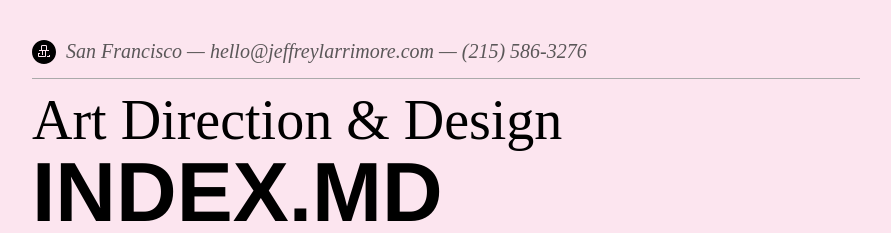
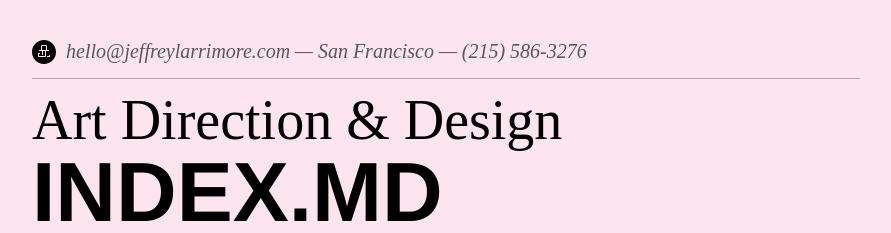
Before and after one commit to allthingsmeng/resume, a Jekyll site: the page built from index.md, in a window 1280 px wide. Shown: the top 233 px of the page, without its empty margins (194-1085 px from the left). Built offline with Jekyll 4.4.1, drawn with Linux system fonts in a browser that asks for light colours; Markdown is read by kramdown in place of the engine named in the settings; comment, search, counter and statistics services are not loaded.

```diff
--- a/_includes/header.html
+++ b/_includes/header.html
@@ -2,9 +2,9 @@
     <div class="superline float">
         <div class="logo float"><svg version="1.1" id="Layer_1" xmlns="http://www.w3.org/2000/svg" xmlns:xlink="http://www.w3.org/1999/xlink" x="0px" y="0px" width="24px" height="24px" viewBox="0 0 24 24" style="enable-background:new 0 0 24 24;" xml:space="preserve"> <g> <path d="M14,7c0-1,0-1-1-1h-2c-1,0-1,0-1,1v2c0,1,0,1,1,1h2c1,0,1,0,1-1V7z"/> <path d="M12,0C5.373,0,0,5.373,0,12c0,6.627,5.373,12,12,12c6.628,0,12-5.373,12-12C24,5.373,18.628,0,12,0z M13,17H7c0,0-1,0-1-1 s0-3,0-3h2v1H7c0,0.413,0.009,2,0.009,2H13v-5h-2v4h-1v-4H7v-1h2V6c0-1,1-1,2-1h2c1,0,2,0,2,1v4h2v1h-3c0,0,0,4,0,5S13,17,13,17z M18,17h-3v-1h2v-1h1V17z"/> </g> </svg></div>
         <h3 class="float">
+            <span><a href="mailto:{{ page.email }}?Subject=Hello%20I%20like%20your%20stuff!">{{ page.email }}</a></span>
+            <span class="web-view">&mdash;</span>
             <span>{{ page.location }}</span>
-            <span class="web-view">&mdash;</span>
-            <span><a href="mailto:{{ page.email }}?Subject=Hello%20I%20like%20your%20stuff!">{{ page.email }}</a></span>
             <span class="web-view">&mdash;</span>
             <span>{{ page.number }}</span>
         </h3>
```
